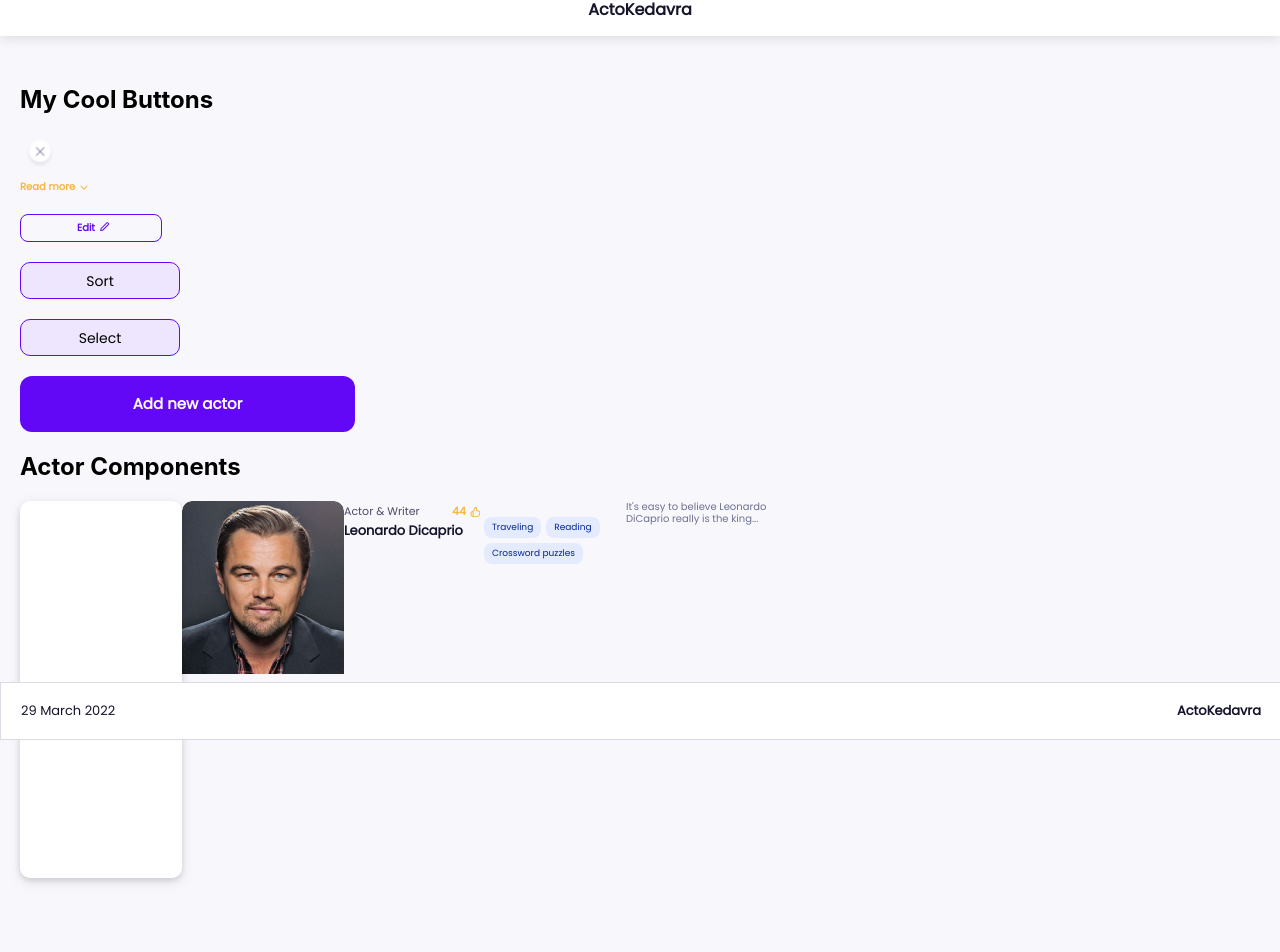
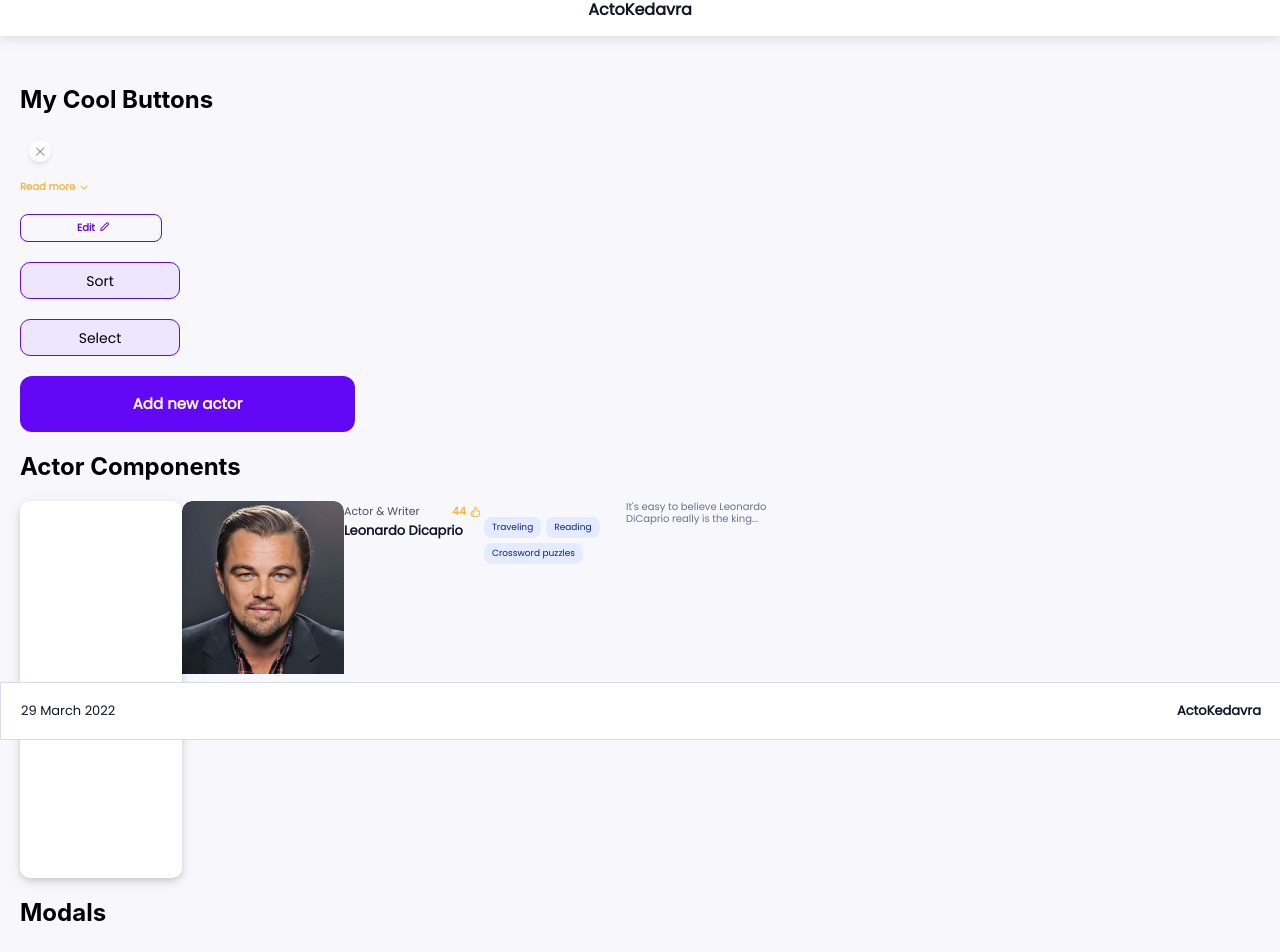
Before and after one commit to remusiesan/ActoKedavra, a React (Create React App) app: page / in a window 1280 px wide. Shown: the part 60-1012 px from the top of the page. Built offline with nearby package versions, Linux system fonts and the light colour scheme.

Commit message:
Update structure folders/files

```diff
--- a/src/App.js
+++ b/src/App.js
@@ -1,9 +1,9 @@
 import React, { useState } from "react";
 import "@fontsource/poppins";
 
-import Header from "./components/Header";
-import Container from "./components/Container";
-import Button from "./components/Button";
+import Header from "./components/UI/Header";
+import Container from "./components/UI/Container";
+import Button from "./components/UI/Button";
 import ActorCard from "./components/Actor/ActorCard";
 import ActorImage from "./components/Actor/ActorImage";
 import ActorNameOccupation from "./components/Actor/ActorNameOccupation";
@@ -11,7 +11,7 @@ import ActorHobbies from "./components/Actor/ActorHobbies";
 import ActorDescription from "./components/Actor/ActorDescription";
 import ListOfActors from "./components/ListOfActors";
 import AddEditActor from "./components/AddEditActor";
-import Footer from "./components/Footer";
+import Footer from "./components/UI/Footer";
 
 function App(props) {
   const listOfActors = [
@@ -73,6 +73,10 @@ function App(props) {
           <ActorHobbies hobbies={hobbies}/>
           <ActorDescription description="It's easy to believe Leonardo DiCaprio really is the king..."/>
         </div>
+
+        <div className="presentationBox">
+          <h2>Modals</h2>
+        </div>
         {/* <Button class="btn_sort" title="Sort" />
         <Button class="btn_select" title="Select" />
         <ListOfActors listOfActors={listOfActors}/>
--- a/src/components/Actor.js
+++ b/src/components/Actor.js
@@ -1,7 +1,7 @@
 import React from "react";
 import PropTypes from 'prop-types';
 
-import Button from "./Button";
+import Button from "./UI/Button";
 import classes from './Actor.module.css';
 
 const Actor = (props) => {
--- a/src/components/AddEditActor.js
+++ b/src/components/AddEditActor.js
@@ -1,8 +1,8 @@
 import React, { useState } from "react";
-import Container from "./Container";
+import Container from "./UI/Container";
 import './AddEditActor.css';
 
-import Button from "./Button";
+import Button from "./UI/Button";
 
 const AddEditActor = (props) => {
     const hideModalHandler = () => {
--- a/src/components/Button.css
+++ b/src/components/UI/Button.css
@@ -87,7 +87,7 @@
 }
 
 .btn_read_more::after{
-    content: url(../images/arrow_d.png);
+    content: url(../../images/arrow_d.png);
     position: static;
     width: 10px;
     height: 10px;
@@ -122,7 +122,7 @@
 }
 
 .btn_read_less::after{
-    content: url(../images/arrow_u.png);
+    content: url(../../images/arrow_u.png);
     position: static;
     width: 10px;
     height: 10px;
@@ -158,7 +158,7 @@
 }
 
 .btn_edit::after{
-    content: url(../images/paint.png);
+    content: url(../../images/paint.png);
     position: relative;
     width: 10px;
     height: 10px;
@@ -180,14 +180,14 @@
     height: 40px;
     /* left: 140px;
     top: -15px; */
-    content: url(../images/remove_actor.png);
-    z-index: 100;
+    content: url(../../images/remove_actor.png);
+    /* z-index: 100; */
     border: none;
     background-color: transparent;
 }
 
 .close_modal{
-    content: url(../images/close_popup.png);
+    content: url(../../images/close_popup.png);
     width: 35px;
     height: 30px;
     border: none;
```
Also changed, not shown: src/components/UI/Button.js (renamed from src/components/Button.js), src/components/UI/Container.js (renamed from src/components/Container.js), src/components/UI/Container.module.css (renamed from src/components/Container.module.css), src/components/UI/Footer.js (renamed from src/components/Footer.js), src/components/UI/Footer.module.css (renamed from src/components/Footer.module.css), src/components/UI/Header.js (renamed from src/components/Header.js), src/components/UI/Header.module.css (renamed from src/components/Header.module.css).
